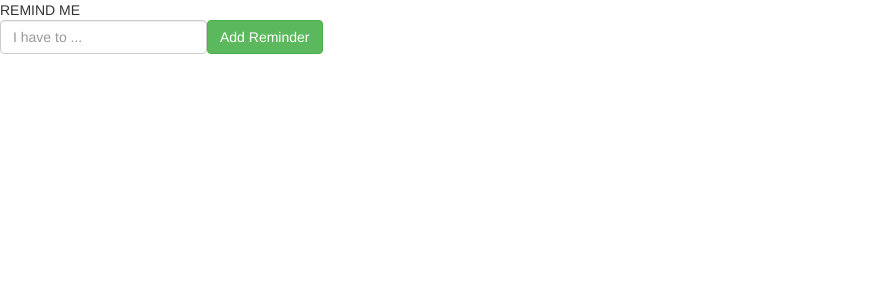
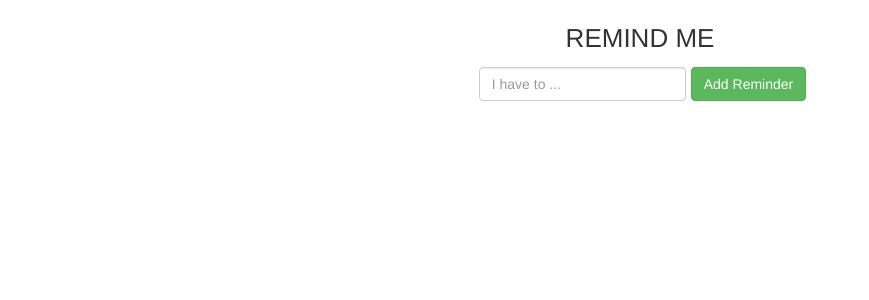
Before and after one commit to Ogenyi25/remindMe, a React (Create React App) app: page / in a window 1280 px wide. Shown: the top 300 px of the page, without its empty margins (0-869 px from the left). Built offline with nearby package versions, Linux system fonts and the light colour scheme.

Commit message:
built a component that handles the rendering of the reminders so it can be displayed on the screen

```diff
--- a/src/components/App.jsx
+++ b/src/components/App.jsx
@@ -15,26 +15,48 @@ class App extends Component {
         this.props.addReminder(this.state.text);
     }
 
+    renderReminders() {
+        const { reminders } = this.props;
+        return (
+            <ul className="list-group col-sm-4">
+                {
+                    reminders.map(reminder => {
+                        return (
+                            <li key={reminder.id} className="list-group-item">
+                                <div>{reminder.text}</div>
+
+                            </li>
+                        )
+                    })
+                }
+
+            </ul>
+        )
+    }
+
 
     render() {
-        console.log('this.props', this.props);
         return (
             <div className="App">
                 <div className="title">
                     REMIND ME
                 </div>
-                <div className="form-inline">
+                <div className="form-inline reminder-form">
                     <div className="form-group">
                         <input type="text" className="form-control"
-                        placeholder="I have to ..."
-                        onChange={event => this.setState({text: event.target.value})}
+                            placeholder="I have to ..."
+                            onChange={event => this.setState({ text: event.target.value })}
                         />
                     </div>
-                    <button className="btn btn-success"
-                    onClick={() => this.addReminder()}
+                    <button
+                        type="button"
+                        className="btn btn-success"
+                        onClick={() => this.addReminder()}
                     >
-                    Add Reminder</button>
+                        Add Reminder
+                    </button>
                 </div>
+                {this.renderReminders() }
             </div>
         )
     }
--- a/src/index.css
+++ b/src/index.css
@@ -1,13 +1,19 @@
-body {
-  margin: 0;
-  font-family: -apple-system, BlinkMacSystemFont, 'Segoe UI', 'Roboto', 'Oxygen',
-    'Ubuntu', 'Cantarell', 'Fira Sans', 'Droid Sans', 'Helvetica Neue',
-    sans-serif;
-  -webkit-font-smoothing: antialiased;
-  -moz-osx-font-smoothing: grayscale;
-}
+.App {
+    padding-top: 20px;
+    display: flex;
+    flex-direction: column;
+    align-items: center;
+  }
 
-code {
-  font-family: source-code-pro, Menlo, Monaco, Consolas, 'Courier New',
-    monospace;
-}
+  .title {
+    text-align: center;
+    font-size: 26px;
+  }
+
+  input {
+      margin: 5px;
+  }
+
+  .reminder-form {
+      padding: 5px;
+  }
--- a/src/index.js
+++ b/src/index.js
@@ -4,6 +4,7 @@ import App from './components/App';
 import { Provider } from 'react-redux';
 import { createStore } from "redux";
 import reducer from './reducers';
+import './index.css';
 
 const store = createStore(reducer);
 
```
